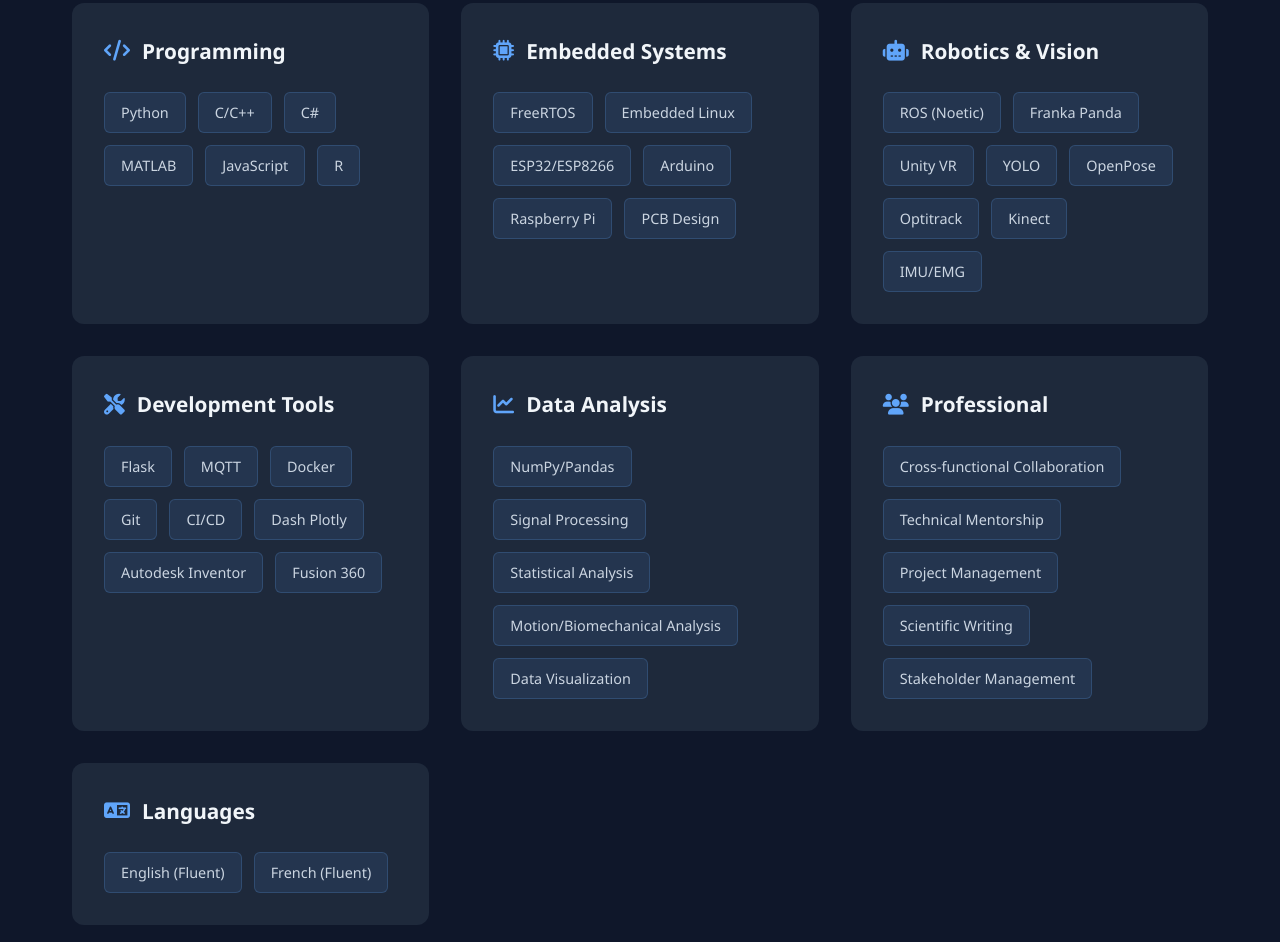
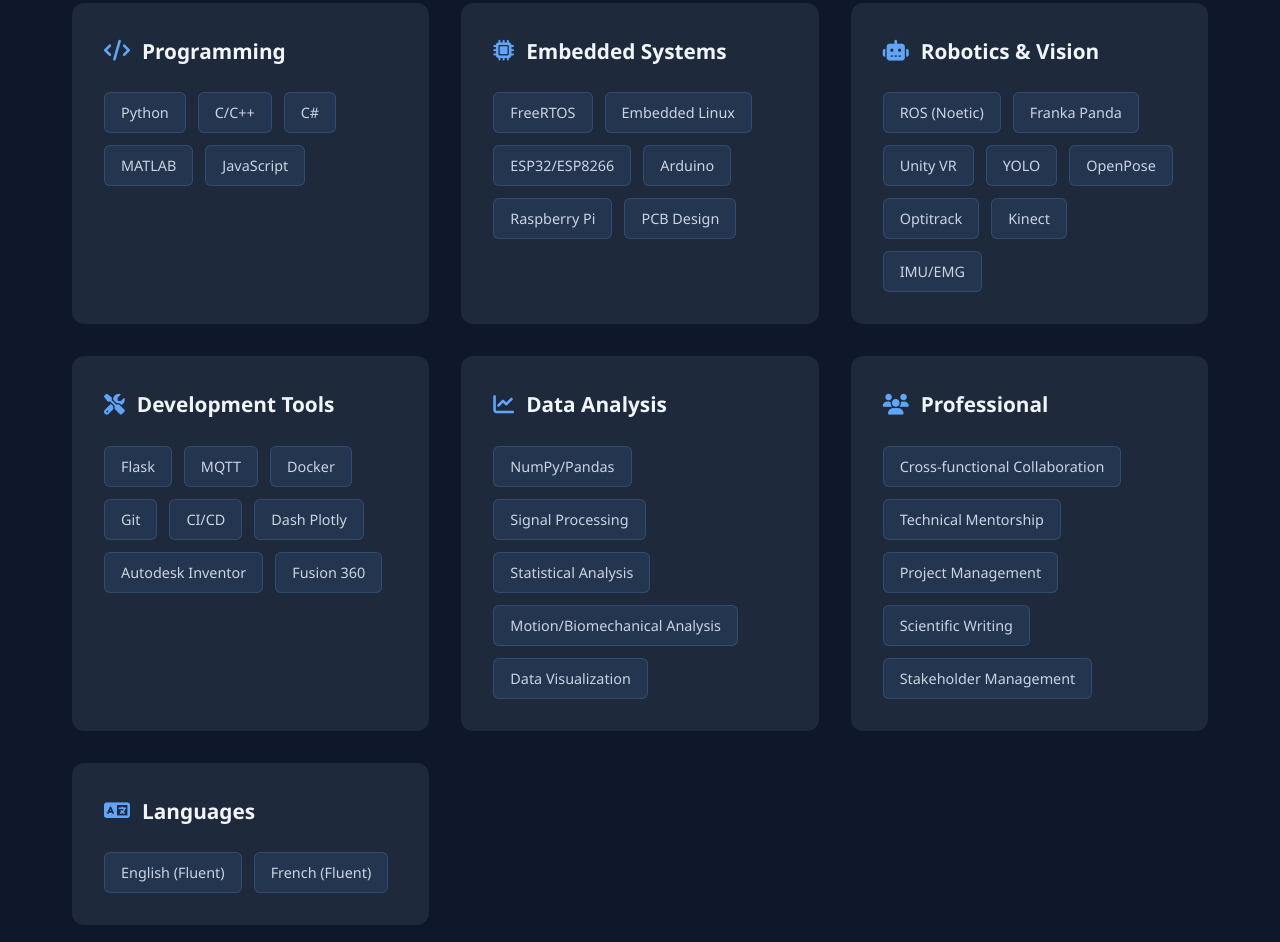
Before and after one commit to SamiKaab/samikaab.github.io, a plain HTML site: page index.html in a window 1280 px wide. Shown: the part 8289-9231 px from the top of the page. Drawn offline with nearby package versions, Linux system fonts and the light colour scheme; no server answers.

Commit message:
Remove 'R' from skills section in index.html

```diff
--- a/index.html
+++ b/index.html
@@ -445,7 +445,6 @@
                         <span class="skill-tag">C#</span>
                         <span class="skill-tag">MATLAB</span>
                         <span class="skill-tag">JavaScript</span>
-                        <span class="skill-tag">R</span>
                     </div>
                 </div>
 
```
